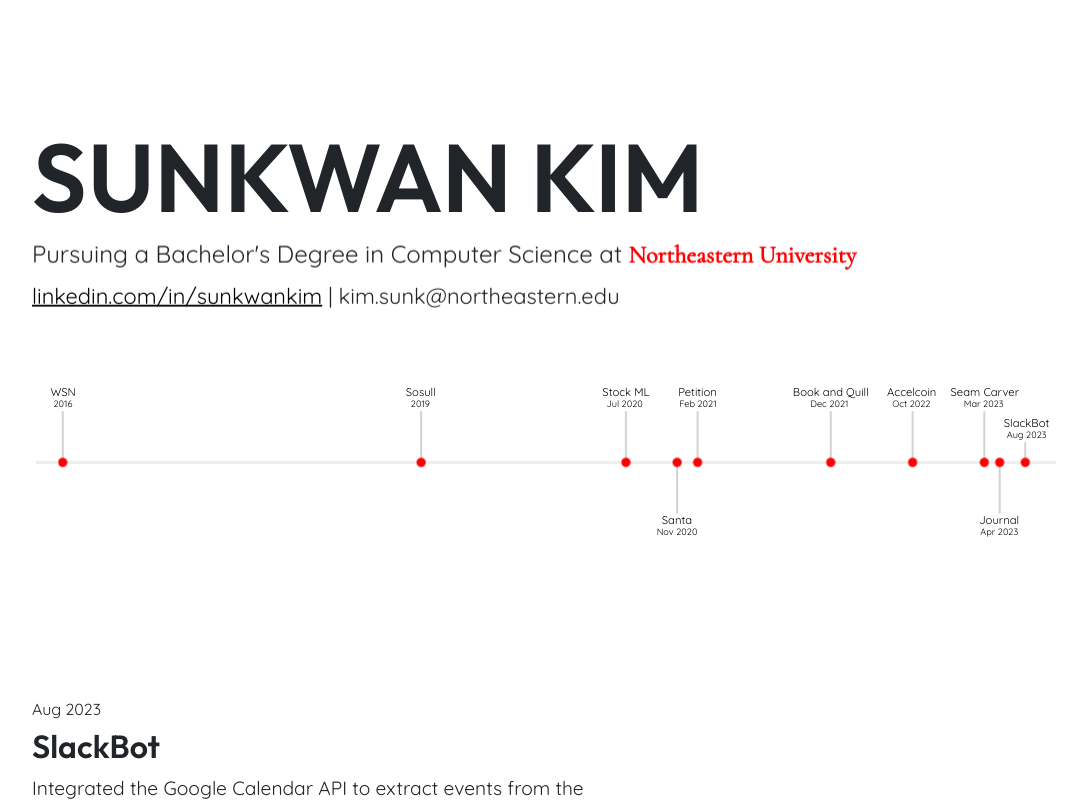
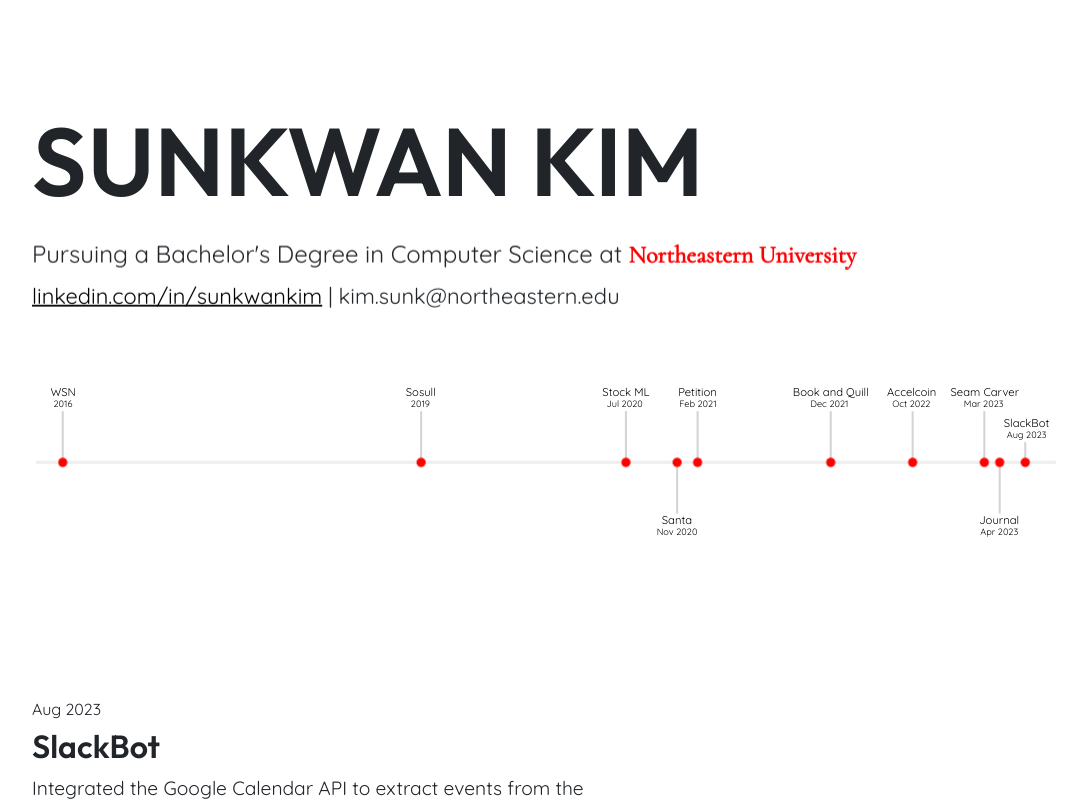
Before and after one commit to danielkim428/danielkim428.github.io, a plain HTML site: page index.html in a window 1280 px wide. Shown: the whole page, without its empty margins (96-1183 px from the left). Drawn offline with nearby package versions, Linux system fonts and the light colour scheme.

Commit message:
Update css for better responsive design

```diff
--- a/style.css
+++ b/style.css
@@ -24,7 +24,7 @@ body {
     font-family: 'Outfit', sans-serif;
     text-wrap: wrap;
     font-size: 2.5rem;
-    transform: translateZ(0) translate(50%, 20%);
+    transform: translateZ(0) translate(50%, 22%);
     z-index: 1;
 }
 
@@ -181,11 +181,11 @@ a {
 }
 
 
-@media (min-width: 1000px) {
+@media (min-width: 1200px) {
     .title {
         font-size: 6rem;
         text-wrap: nowrap;
-        transform: translateZ(0) translate(50%, 15%);
+        transform: translateZ(0) translate(50%, 13%);
     }
 
     .subtitle {
```
